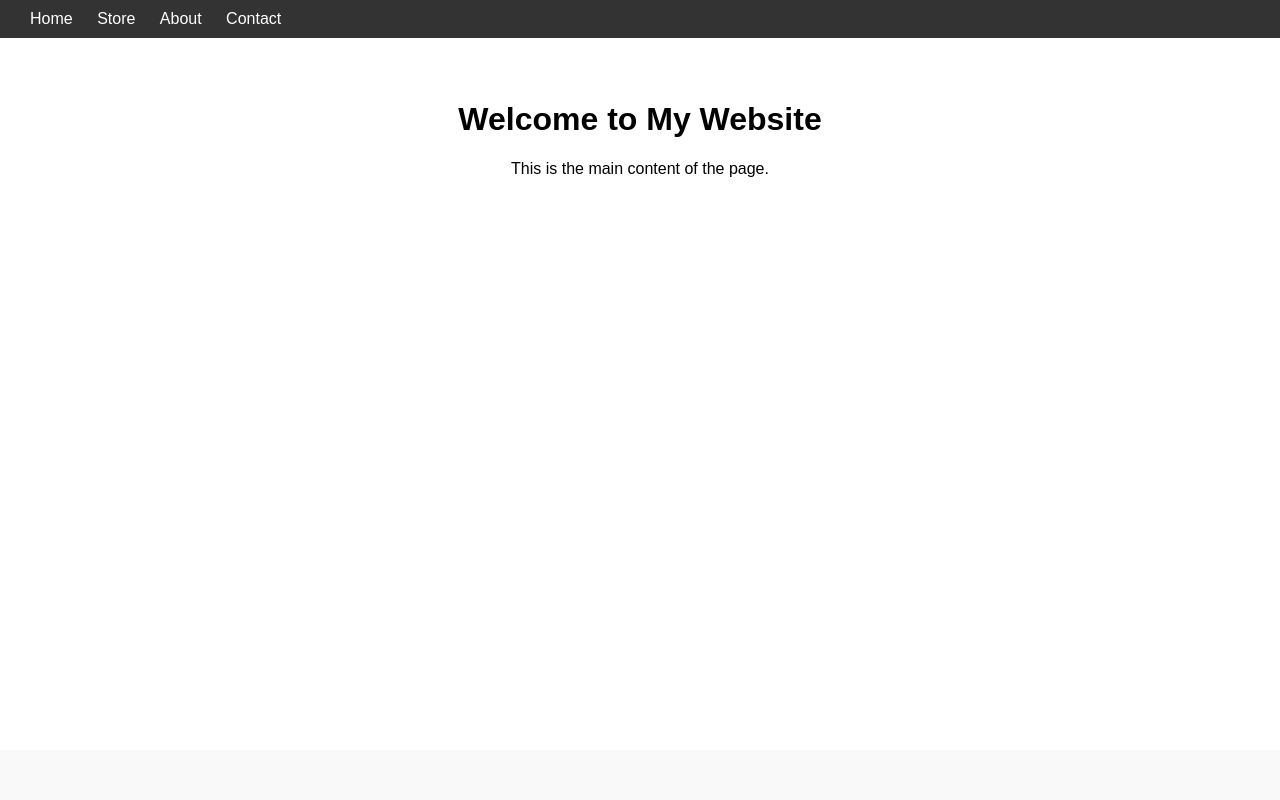
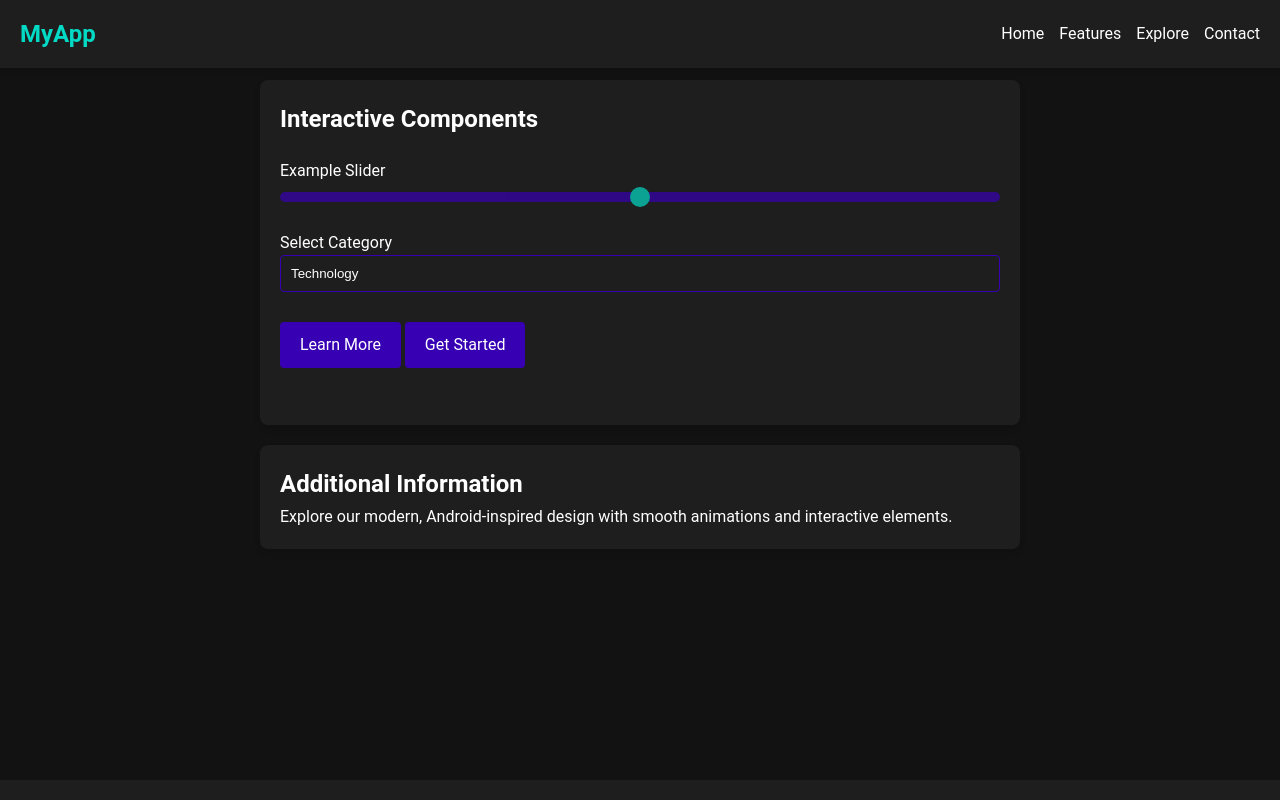
Before and after one commit to night9a/jwt-test, a Flask app: page / in a window 1280 px wide. Run offline with Flask 3, Linux system fonts and the light colour scheme; some libraries are stand-ins or nearby versions.

Commit message:
Update index.html

```diff
--- a/templates/index.html
+++ b/templates/index.html
@@ -3,84 +3,276 @@
 <head>
     <meta charset="UTF-8">
     <meta name="viewport" content="width=device-width, initial-scale=1.0">
-  <title>Ad Banner Example</title>
+    <title>Modern Android-like App</title>
+    <link href="https://cdnjs.cloudflare.com/ajax/libs/font-awesome/6.0.0-beta3/css/all.min.css" rel="stylesheet">
     <style>
-    /* Reset body styles */
-    body {
+        :root {
+            --primary-color: #3700B3;
+            --secondary-color: #03DAC6;
+            --background-color: #121212;
+            --surface-color: #1E1E1E;
+            --text-color: #FFFFFF;
+        }
+
+        * {
             margin: 0;
             padding: 0;
-      font-family: Arial, sans-serif;
-      display: flex;
-      flex-direction: column;
-      min-height: 100vh;
+            box-sizing: border-box;
+            transition: all 0.3s ease;
         }
 
-    /* Navigation bar styles */
+        body {
+            font-family: 'Roboto', sans-serif;
+            background-color: var(--background-color);
+            color: var(--text-color);
+            line-height: 1.6;
+        }
+
+        /* Navigation Styles */
         .navbar {
-      background-color: #333;
-      color: white;
-      padding: 10px 20px;
+            background-color: var(--surface-color);
             display: flex;
             justify-content: space-between;
             align-items: center;
+            padding: 15px 20px;
             position: fixed;
             top: 0;
             width: 100%;
             z-index: 1000;
+            box-shadow: 0 4px 6px rgba(0,0,0,0.1);
         }
 
-    .navbar a {
-      color: white;
-      text-decoration: none;
-      margin: 0 10px;
-      font-size: 16px;
+        .navbar-brand {
+            font-size: 1.5rem;
+            font-weight: bold;
+            color: var(--secondary-color);
         }
 
-    .navbar a:hover {
-      text-decoration: underline;
+        .nav-menu {
+            display: flex;
+            align-items: center;
         }
 
-    /* Page content styles */
-    .content {
-      flex: 1;
-      padding: 80px 20px; /* Add padding to compensate for the navbar */
-      text-align: center;
+        .nav-menu a {
+            color: var(--text-color);
+            text-decoration: none;
+            margin-left: 15px;
+            font-size: 1rem;
+            position: relative;
         }
 
-    /* Ad banner styles */
+        .nav-menu a::after {
+            content: '';
+            position: absolute;
+            width: 0;
+            height: 2px;
+            bottom: -5px;
+            left: 0;
+            background-color: var(--secondary-color);
+            transition: width 0.3s ease;
+        }
+
+        .nav-menu a:hover::after {
+            width: 100%;
+        }
+
+        /* Content Styles */
+        .content {
+            padding: 80px 20px 100px;
+            max-width: 800px;
+            margin: 0 auto;
+        }
+
+        .card {
+            background-color: var(--surface-color);
+            border-radius: 8px;
+            padding: 20px;
+            margin-bottom: 20px;
+            box-shadow: 0 4px 6px rgba(0,0,0,0.1);
+        }
+
+        /* Interactive Elements */
+        .slider-container {
+            margin: 20px 0;
+        }
+
+        .slider {
+            width: 100%;
+            appearance: none;
+            height: 10px;
+            background: var(--primary-color);
+            outline: none;
+            opacity: 0.7;
+            transition: opacity 0.2s;
+            border-radius: 5px;
+        }
+
+        .slider:hover {
+            opacity: 1;
+        }
+
+        .slider::-webkit-slider-thumb {
+            appearance: none;
+            width: 20px;
+            height: 20px;
+            background: var(--secondary-color);
+            cursor: pointer;
+            border-radius: 50%;
+        }
+
+        .dropdown {
+            position: relative;
+            display: inline-block;
+            width: 100%;
+        }
+
+        .dropdown-select {
+            width: 100%;
+            padding: 10px;
+            background-color: var(--surface-color);
+            color: var(--text-color);
+            border: 1px solid var(--primary-color);
+            border-radius: 4px;
+            appearance: none;
+            cursor: pointer;
+        }
+
+        .dropdown-select:focus {
+            outline: none;
+            border-color: var(--secondary-color);
+        }
+
+        .btn {
+            display: inline-block;
+            padding: 10px 20px;
+            background-color: var(--primary-color);
+            color: var(--text-color);
+            text-decoration: none;
+            border-radius: 4px;
+            margin: 10px 0;
+            position: relative;
+            overflow: hidden;
+        }
+
+        .btn:hover {
+            background-color: var(--secondary-color);
+            color: var(--background-color);
+        }
+
+        .btn::before {
+            content: '';
+            position: absolute;
+            top: 50%;
+            left: 50%;
+            transform: translate(-50%, -50%) scale(0);
+            width: 0;
+            height: 0;
+            background: rgba(255,255,255,0.2);
+            border-radius: 50%;
+            opacity: 0;
+            transition: all 0.3s ease;
+        }
+
+        .btn:active::before {
+            width: 200px;
+            height: 200px;
+            opacity: 1;
+            transform: translate(-50%, -50%) scale(1);
+        }
+
+        /* Ad Banner Styles */
         .ad-banner {
             position: fixed;
             bottom: 0;
             left: 0;
             width: 100%;
-      height: 50px; /* Matches the ad height */
-      background-color: #f9f9f9;
+            background-color: var(--surface-color);
             text-align: center;
+            padding: 10px;
             z-index: 1000;
         }
 
         .ad-banner iframe {
-      width: 320px;
+            max-width: 320px;
             height: 50px;
             border: none;
+        }
+
+        /* Responsive Design */
+        @media (max-width: 600px) {
+            .navbar {
+                flex-direction: column;
+                align-items: center;
+            }
+
+            .nav-menu {
+                margin-top: 10px;
+                flex-direction: column;
+            }
+
+            .nav-menu a {
+                margin: 5px 0;
+            }
+        }
+
+        /* Animation Keyframes */
+        @keyframes fadeIn {
+            from { opacity: 0; transform: translateY(20px); }
+            to { opacity: 1; transform: translateY(0); }
+        }
+
+        .card, .btn {
+            animation: fadeIn 0.5s ease forwards;
+            opacity: 0;
+            animation-delay: calc(var(--delay) * 0.2s);
         }
     </style>
 </head>
 <body>
     <!-- Navigation Bar -->
-  <div class="navbar">
-    <div class="nav-items">
-      <a href="#">Home</a>
-      <a href="#">Store</a>
-      <a href="#">About</a>
-      <a href="#">Contact</a>
+    <nav class="navbar">
+        <div class="navbar-brand">MyApp</div>
+        <div class="nav-menu">
+            <a href="#" class="nav-link">Home</a>
+            <a href="#" class="nav-link">Features</a>
+            <a href="#" class="nav-link">Explore</a>
+            <a href="#" class="nav-link">Contact</a>
+        </div>
+    </nav>
+
+    <!-- Main Content -->
+    <div class="content">
+        <div class="card" style="--delay:1">
+            <h2>Interactive Components</h2>
+
+            <!-- Dropdown -->
+            <div class="slider-container">
+                <label for="example-slider">Example Slider</label>
+                <input type="range" min="0" max="100" value="50" class="slider" id="example-slider">
+            </div>
+
+            <!-- Dropdown -->
+            <div class="slider-container">
+                <label for="category-select">Select Category</label>
+                <select class="dropdown-select" id="category-select">
+                    <option>Technology</option>
+                    <option>Design</option>
+                    <option>Marketing</option>
+                    <option>Development</option>
+                </select>
+            </div>
+
+            <!-- Buttons -->
+            <div class="slider-container">
+                <a href="#" class="btn" style="--delay:2">Learn More</a>
+                <a href="#" class="btn" style="--delay:3">Get Started</a>
             </div>
         </div>
 
-  <!-- Main Content -->
-  <div class="content">
-    <h1>Welcome to My Website</h1>
-    <p>This is the main content of the page.</p>
+        <div class="card" style="--delay:4">
+            <h2>Additional Information</h2>
+            <p>Explore our modern, Android-inspired design with smooth animations and interactive elements.</p>
+        </div>
     </div>
 
     <!-- Ad Banner -->
```
Lines whose indentation alone changed are shown as unchanged.
